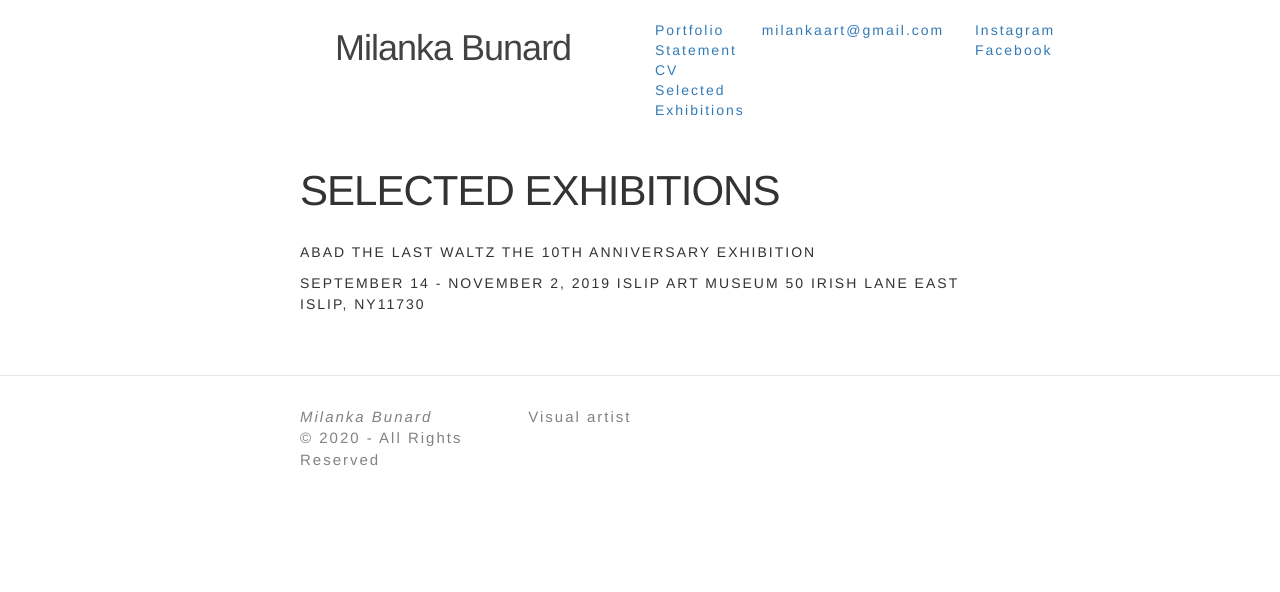
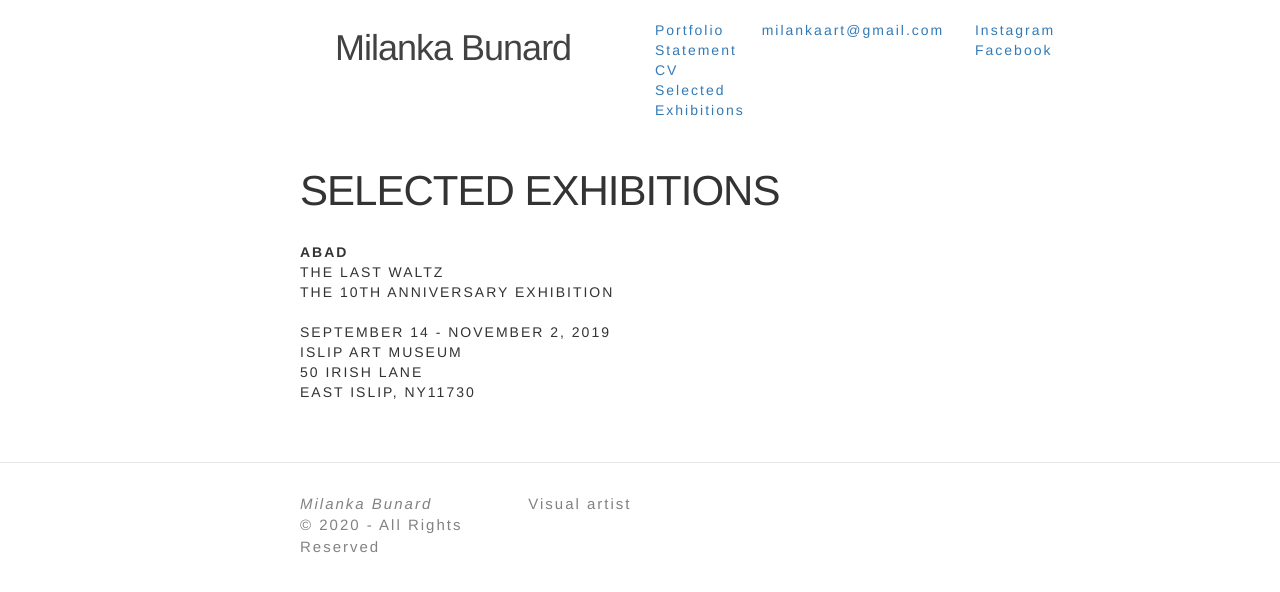
Before and after one commit to milankabunard/milankabunard.github.io, a Jekyll site: the page built from exhibitions.md, in a window 1280 px wide. Shown: the top 592 px of the page. Built offline with Jekyll 4.4.1, drawn with Linux system fonts in a browser that asks for light colours.

```diff
--- a/exhibitions.md
+++ b/exhibitions.md
@@ -4,11 +4,12 @@ title: Selected Exhibitions
 permalink: /exhibitions/
 ---
 
-ABAD
-THE LAST WALTZ
-The 10th Anniversary Exhibition
-
-September 14 - November 2, 2019
-ISLIP ART MUSEUM
-50 Irish Lane
-East Islip, NY11730
+|ABAD|
+|----|
+|THE LAST WALTZ|
+|The 10th Anniversary Exhibition|
+||
+|September 14 - November 2, 2019|
+|ISLIP ART MUSEUM|
+|50 Irish Lane|
+|East Islip, NY11730|
```
